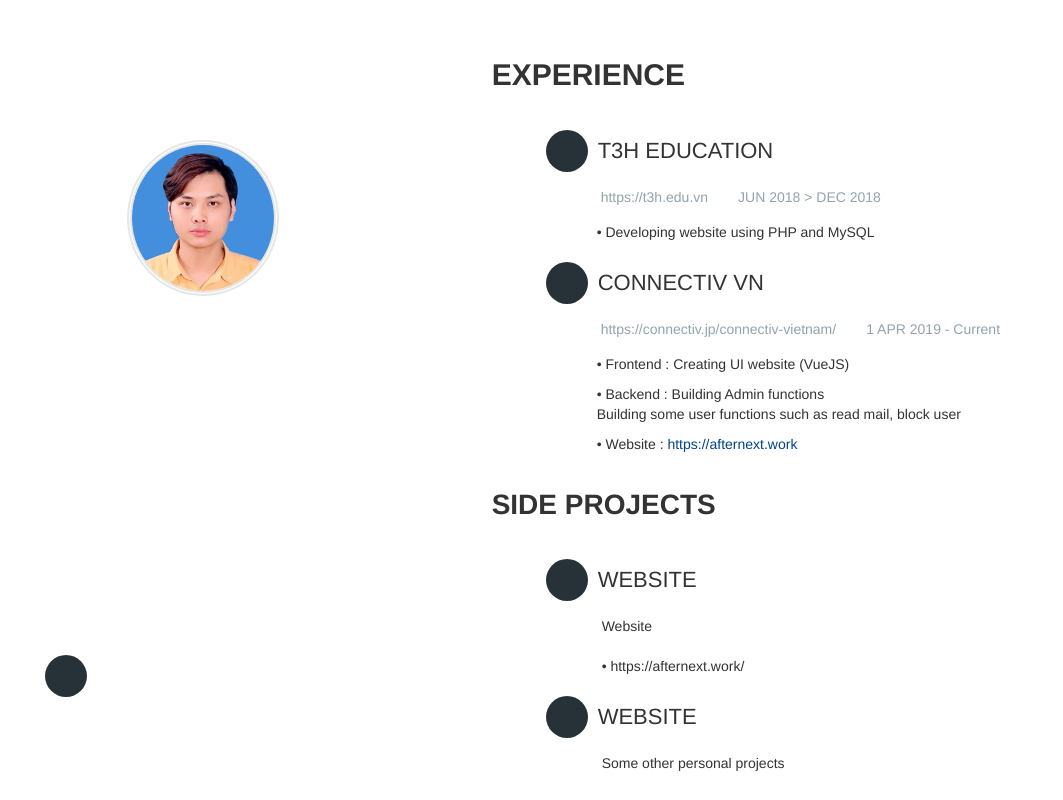
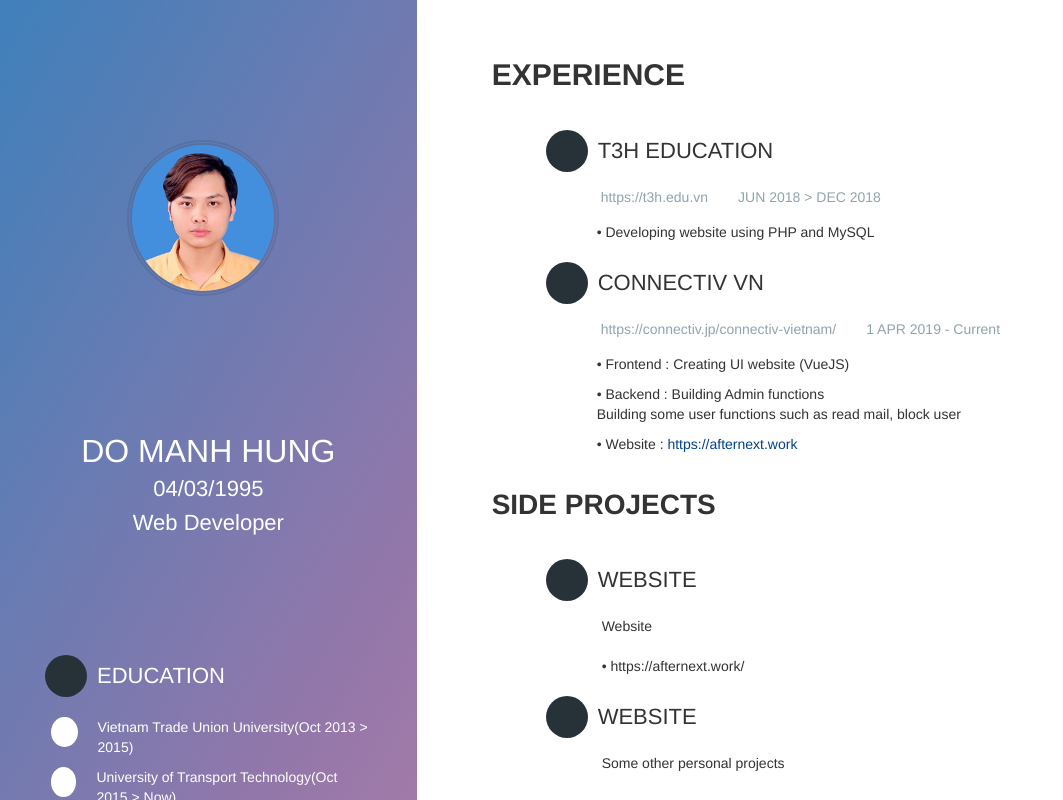
Before and after one commit to hungswifty/HungDoCV, a Vue app: page / in a window 1280 px wide. Shown: the top 800 px of the page, without its empty margins (0-1063 px from the left). Built offline with nearby package versions, Linux system fonts and the light colour scheme; some icons are missing.

Commit message:
Update App.vue

```diff
--- a/src/App.vue
+++ b/src/App.vue
@@ -453,7 +453,7 @@
   /* Global Layout */
 
   .sidebar {
-    background-color: linear-gradient(120deg, #3d80bb, #9377aa, #d387a0);
+    background-image: linear-gradient(120deg, #3d80bb, #9377aa, #d387a0);
     color: #fff;
     padding-right: 0px!important;
   }
```
